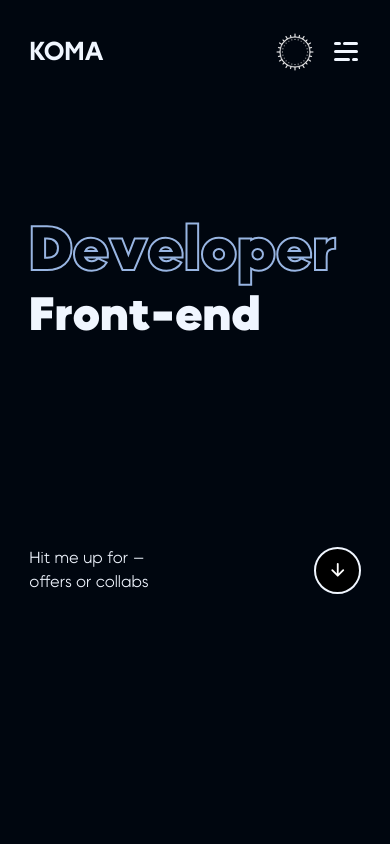
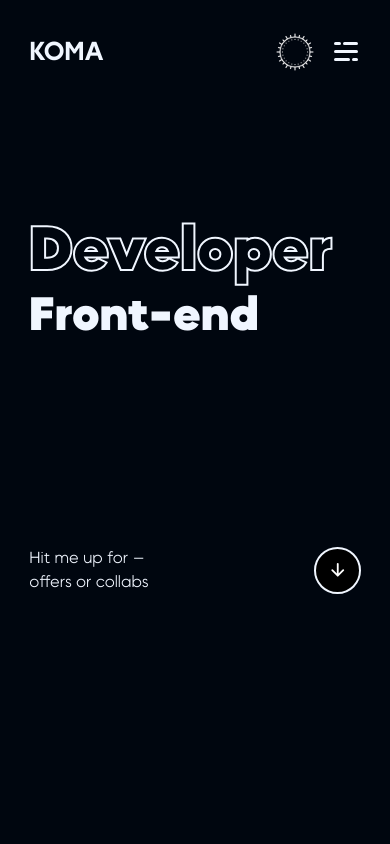
Before and after one commit to rttn-Mango/rttn.Mango, a React (Vite) app: page / in a window 390 px wide. Shown: the top 844 px of the page. Built offline with nearby package versions, Linux system fonts and the light colour scheme.

Commit message:
Changes: minor animation changes

```diff
--- a/index.html
+++ b/index.html
@@ -5,8 +5,7 @@
     <link rel="icon" type="image/svg+xml" href="/Favicon.png" />
     <meta name="viewport" content="width=device-width, initial-scale=1.0" />
 
-    <link rel="preload" as="image" href="/public/dp.webp">
-    <link rel="preload" as="font" href="/public/Fonts/Okine-Black.woff2">
+    <link rel="preload" as="font" href="/public/Fonts/Okine-Black.woff2" crossorigin="anonymous">
 
     <link rel="canonical" href="https://www.mngo.dev/"/>
 
@@ -22,7 +21,7 @@
     <meta property="og:title" content="koma • Front-End Developer">
     <meta property="og:image" content="https://www.mngo.dev//meta-img.webp">
     <meta property="og:image:type" content="image/webp" />
-    <meta property="og:image:alt" content="Personal image of me" />
+    <meta property="og:image:alt" content="Initials of my name" />
     <meta property="og:type" content="website">
     <meta property="og:description" content="Front-end Developer based in the Philippines, passionate about bringing ideas into reality. Creating clean, responsive, and user-friendly websites. Check out my works and let me know about your thoughts.">
     <meta property="og:locale" content="en_US">
--- a/src/App.jsx
+++ b/src/App.jsx
@@ -126,8 +126,8 @@ function App() {
     let ySetterGradient = gsap.quickTo('.gradient-mouse-follower',  'y', {ease: 'elastic', duration: 5});
 
     //Hover
-    let xSetterHover = gsap.quickTo('.hover-mouse-follower',  'x', {ease: 'elastic'});
-    let ySetterHover = gsap.quickTo('.hover-mouse-follower',  'y', {ease: 'elastic'});
+    let xSetterHover = gsap.quickTo('.hover-mouse-follower',  'x', {duration: .3});
+    let ySetterHover = gsap.quickTo('.hover-mouse-follower',  'y', {duration: .3});
 
     gsap.to('.hover-mouse-follower', {
       height: () => {
--- a/src/Pages/ContactPage.jsx
+++ b/src/Pages/ContactPage.jsx
@@ -98,17 +98,17 @@ export default function ContactPage() {
                         {/*To disable captcha when sending message */}
                         <input type="hidden" name="_captcha" value='false'/>
 
-                        <div className="form-group">
+                        <div className="form-group" onMouseEnter={() => setHoverContent({...hoverContent ,shouldBeDisabled: true})} onMouseLeave={() => setHoverContent({...hoverContent, shouldBeDisabled: false})}>
                             <label htmlFor="name">What should I call you<span>?</span></label>
                             <input id="name" name="name" type="text" placeholder="Ipsum Dolor" maxLength={30} required/>
                         </div>
 
-                        <div className="form-group">
+                        <div className="form-group" onMouseEnter={() => setHoverContent({...hoverContent ,shouldBeDisabled: true})} onMouseLeave={() => setHoverContent({...hoverContent, shouldBeDisabled: false})}>
                             <label htmlFor="email">Your Email Address<span>?</span></label>
                             <input id="email" name="email" type="email" placeholder="Lorem-Ipsum@email.com" required/>
                         </div>
 
-                        <div className="form-group">
+                        <div className="form-group" onMouseEnter={() => setHoverContent({...hoverContent ,shouldBeDisabled: true})} onMouseLeave={() => setHoverContent({...hoverContent, shouldBeDisabled: false})}>
                             <label htmlFor="message">What&apos;s your question<span>?</span></label>
                             <textarea name="message" id="message" placeholder="Hello, I'd like to ask about..." maxLength={300} required/>
                         </div>
--- a/src/Pages/Sections/Hero.jsx
+++ b/src/Pages/Sections/Hero.jsx
@@ -33,24 +33,19 @@ export default function Hero(){
             })
 
             if(!loading){
-                gsap.set('.hero h1 span, .hero .subHeading span', {y: 300, opacity: 0})
-
-                gsap.to('.hero h1 span, .hero .subHeading span', {
+                gsap.fromTo('.hero h1, .hero .subHeading',{opacity: 0} ,{
                     y: 0,
                     opacity: 1,
                     duration: .3,
-                    stagger: .1,
                 })
 
-                gsap.fromTo('.hero__bottom p', {x: -100, opacity: 0} ,{
-                    x: 0,
+                gsap.fromTo('.hero__bottom p', {opacity: 0} ,{
                     opacity: 1,
                     delay: 1,
                     duration: .6
                 })
 
-                gsap.fromTo('.hero__bottom--scrollTo', {x: 100, opacity: 0} ,{
-                    x: 0,
+                gsap.fromTo('.hero__bottom--scrollTo', {opacity: 0} ,{
                     opacity: 1,
                     delay: 1,
                     duration: .6
@@ -63,16 +58,8 @@ export default function Hero(){
     return(
             <section className="hero">
                 <div className="wrapper">
-                    <h1 aria-label='Developer'>
-                        {
-                            'Developer'.split('').map((char, index) => <span key={index} >{char}</span> )
-                        }
-                    </h1>
-                    <p className="subHeading" aria-label="Front-end">
-                        {
-                            'Front-end'.split('').map((char, index) => <span key={index} >{char}</span> )
-                        }
-                    </p>
+                    <h1>Developer</h1>
+                    <p className="subHeading">Front-end</p>
 
                     <div className="hero__bottom">
                         <p aria-label="Hit me up for offers or collaborations">Hit me up for — <br/> offers or collabs</p>
--- a/src/Styles/index.css
+++ b/src/Styles/index.css
@@ -1071,15 +1071,12 @@ body {
   overflow: hidden;
   -webkit-text-stroke: 6px var(--clr-txt);
   padding-top: calc(0.5rem + 1.5dvw);
+  transition: opacity 300ms ease-in-out;
 }
 @media screen and (max-width: 1000px) {
   .hero h1 {
-    -webkit-text-stroke: 2px var(--clr-primary);
-  }
-}
-.hero h1 span {
-  display: inline-block;
-  transition: all 600ms cubic-bezier(0.34, 1.56, 0.64, 1);
+    -webkit-text-stroke: 2px var(--clr-txt);
+  }
 }
 .hero .subHeading {
   font-size: clamp(var(--fs-body3) + 1dvw, 12vw, 14.375rem);
@@ -1088,10 +1085,7 @@ body {
   white-space: nowrap;
   color: var(--clr-txt);
   overflow: hidden;
-}
-.hero .subHeading span {
-  display: inline-block;
-  transition: all 600ms cubic-bezier(0.34, 1.56, 0.64, 1);
+  transition: opacity 300ms ease-in-out;
 }
 .hero__bottom {
   display: flex;
@@ -1107,16 +1101,14 @@ body {
   }
 }
 .hero__bottom p {
-  position: relative;
-  transition: all 600ms cubic-bezier(0.34, 1.56, 0.64, 1);
+  transition: opacity 600ms cubic-bezier(0.34, 1.56, 0.64, 1);
 }
 .hero__bottom--scrollTo {
   border: 2px solid var(--clr-txt);
   border-radius: 50%;
   padding: min(3dvw, 1.5em);
   background-color: var(--neutral-900);
-  position: relative;
-  transition: all 600ms cubic-bezier(0.34, 1.56, 0.64, 1);
+  transition: opacity 600ms cubic-bezier(0.34, 1.56, 0.64, 1);
   cursor: pointer;
 }
 .hero__bottom--scrollTo:hover {
--- a/src/Styles/index.scss
+++ b/src/Styles/index.scss
@@ -58,9 +58,8 @@ body{
         overflow: hidden;
         -webkit-text-stroke: 6px var(--clr-txt);
         padding-top: calc(.5rem + 1.5dvw);
-        @media screen and (max-width: 1000px) {-webkit-text-stroke: 2px var(--clr-primary);}
-
-        span{display: inline-block; transition: all 600ms cubic-bezier(0.34, 1.56, 0.64, 1);}
+        transition: opacity 300ms ease-in-out;
+        @media screen and (max-width: 1000px) {-webkit-text-stroke: 2px var(--clr-txt);}
     }
 
     .subHeading{
@@ -70,8 +69,7 @@ body{
         white-space: nowrap;
         color: var(--clr-txt);
         overflow: hidden;
-
-        span{display: inline-block; transition: all 600ms cubic-bezier(0.34, 1.56, 0.64, 1);}
+        transition: opacity 300ms ease-in-out;
     }
 
     &__bottom{
@@ -82,15 +80,14 @@ body{
         margin-top: calc(1em + 1dvw);
         color: var(--clr-txt);
         @media screen and (max-width: 600px) { padding-block: calc(10rem + 5dvw); }
-        & p{position: relative; transition: all 600ms cubic-bezier(0.34, 1.56, 0.64, 1);}
+        & p{transition: opacity 600ms cubic-bezier(0.34, 1.56, 0.64, 1);}
 
         &--scrollTo{
             border: 2px solid var(--clr-txt);
             border-radius: 50%;
             padding: min(3dvw, 1.5em);
             background-color: var(--neutral-900);
-            position: relative;
-            transition: all 600ms cubic-bezier(0.34, 1.56, 0.64, 1);
+            transition: opacity 600ms cubic-bezier(0.34, 1.56, 0.64, 1);
             cursor: pointer;
 
             &:hover{
```
Also changed, not shown: src/Components/Header.jsx (+25 -5 lines), 1 other file (tests, documents, lock files or other folders).
